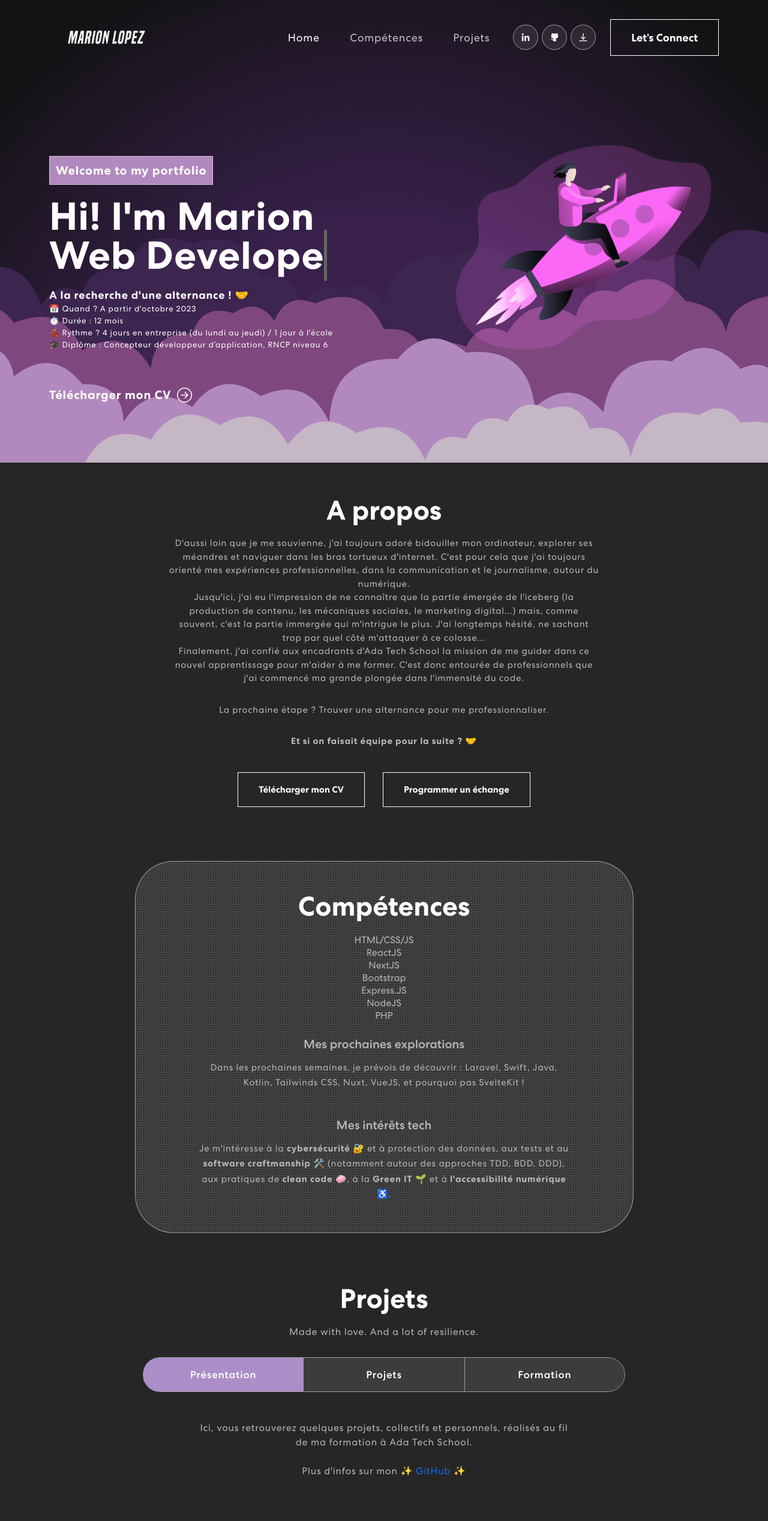
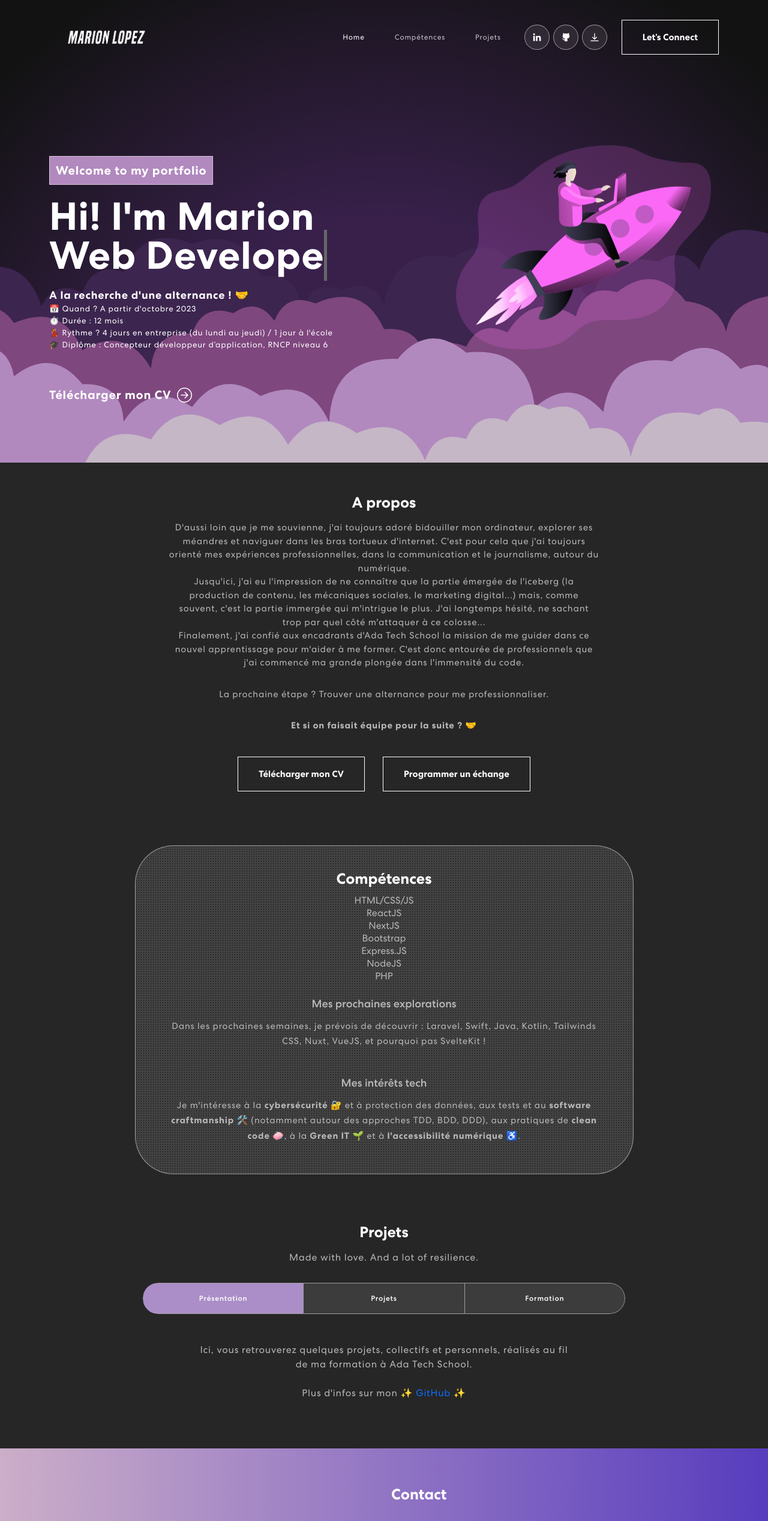
Before and after one commit to MarionLpz/react_portfolio, a React (Create React App) app: page / in a window 1280 px wide. Shown: the top 2535 px of the page at 60% size. Built offline with nearby package versions, Linux system fonts and the light colour scheme.

Commit message:
responsive css bug fixes

```diff
--- a/src/App.css
+++ b/src/App.css
@@ -84,6 +84,20 @@ select:focus {
     padding: 0 150px;
   }
 }
+@media (min-width: 375px) {
+  h2 {
+    font-size: 25px !important;
+  }
+  h4 {
+    font-size: 18px !important;
+  }
+  .project .nav.nav-pills .nav-link {
+    font-size: 12px !important;
+  }
+  nav.navbar .navbar-nav .nav-link.navbar-link {
+    font-size: 12px !important;
+  }
+}
 
 p.success {
   color: green;
@@ -113,7 +127,7 @@ nav.navbar .navbar-nav .nav-link.navbar-link {
   color: #fff !important;
   letter-spacing: 0.8px;
   padding: 0 25px;
-  font-size: 18px;
+  font-size: 17px;
   opacity: 0.75;
 }
 nav.navbar .navbar-nav a.nav-link.navbar-link:hover,
@@ -167,7 +181,7 @@ span.navbar-text {
   color: #fff;
   border: 1px solid #fff;
   padding: 18px 34px;
-  font-size: 18px;
+  font-size: 15px;
   margin-left: 18px;
   position: relative;
   background-color: transparent;
@@ -215,7 +229,7 @@ nav.navbar .navbar-toggler-icon:focus {
 }
 nav.navbar .navbar-toggler-icon:after,
 nav.navbar .navbar-toggler-icon:before {
-  width: 24px;
+  width: 20px;
   position: absolute;
   height: 2px;
   background-color: #fff;
@@ -390,7 +404,7 @@ nav.navbar .navbar-toggler[aria-expanded="true"] .navbar-toggler-icon {
 .skill-bx {
   border-radius: 64px;
   text-align: center;
-  padding: 30px 100px;
+  padding: 30px 50px;
   background-color: #262626;
   opacity: 1;
   background-color: #424141;
@@ -681,7 +695,7 @@ nav.navbar .navbar-toggler[aria-expanded="true"] .navbar-toggler-icon {
   font-size: 14px;
   color: #b8b8b8;
   letter-spacing: 0.5px;
-  margin-top: 40px;
+  margin: 40px;
 }
 .footer a {
   font-weight: 400;
```
